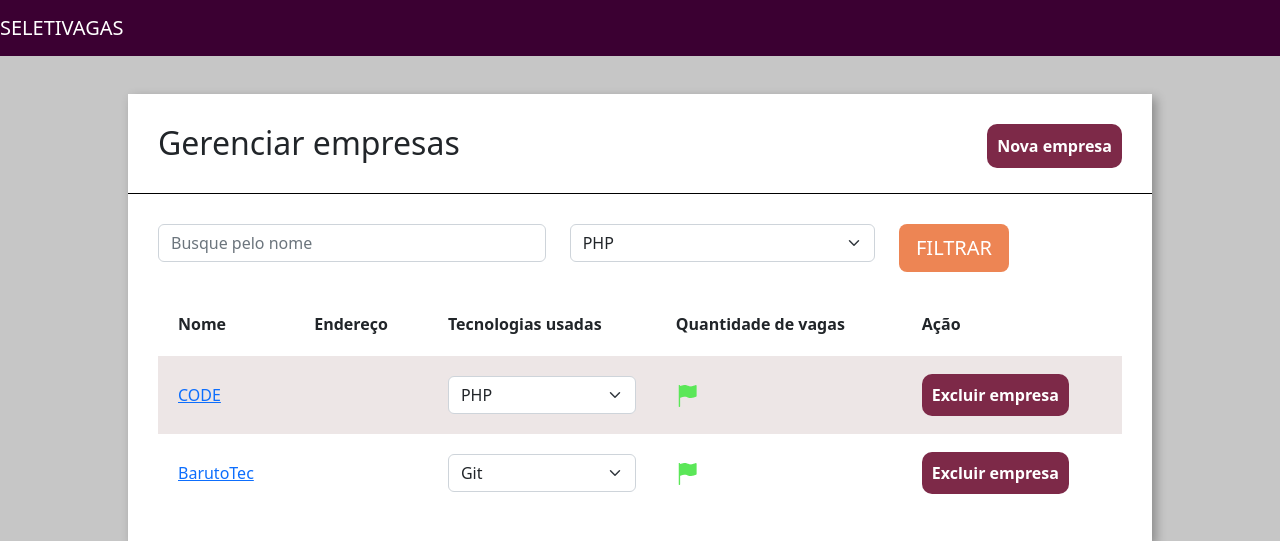
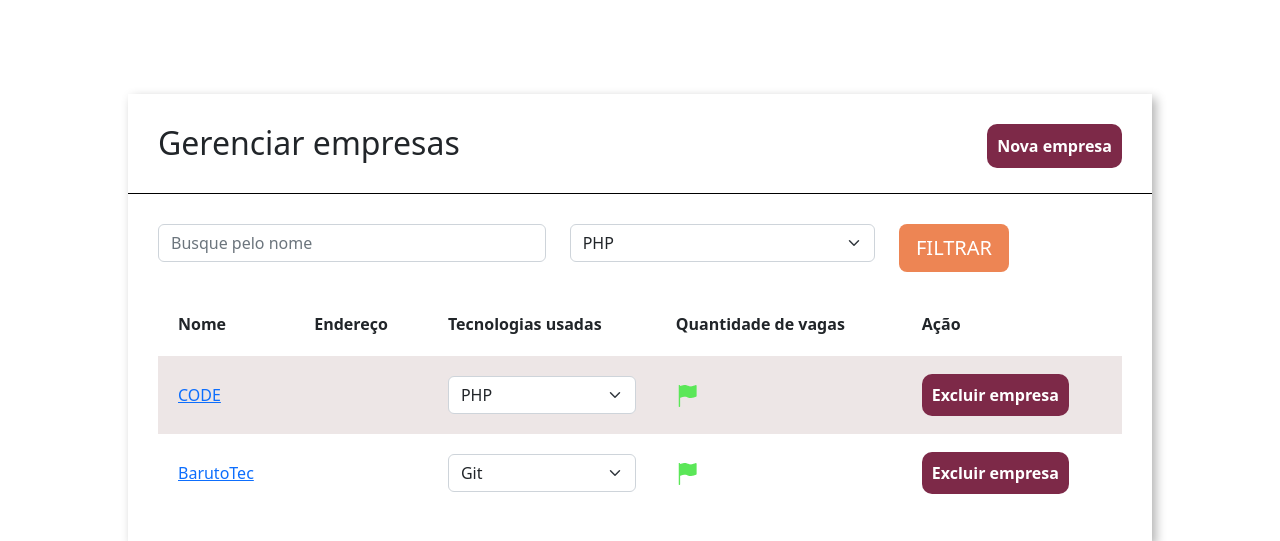
Before and after one commit to jubaruto/seletivagas, a Django app: page /home/empresas/ in a window 1280 px wide. Shown: the top 541 px of the page. Run offline with Django 4.2, Linux system fonts and the light colour scheme; data comes from the database, SQL or seed files in the repository.

Commit message:
Foi realizado modificação no código

```diff
--- a/templates/base.html
+++ b/templates/base.html
@@ -3,7 +3,6 @@
 <html lang="pt-BR">
   <head>
     <meta charset="utf-8">
-    <link href="{% static 'base/css/base.css' %}" rel="stylesheet">
     <meta name="viewport" content="width=device-width, initial-scale=1">
     <title>{% block 'title' %}{% endblock%}</title>
     <link href="https://cdn.jsdelivr.net/npm/bootstrap@5.2.2/dist/css/bootstrap.min.css" rel="stylesheet">
@@ -12,10 +11,11 @@
   <body>
 
     <nav class="navbar navbar-expand-lg navbar-dark bg-nav">
-        <a class="navbar-brand" href="#">SELETIVAGAS</a>
+        <a class="navbar-brand" href="#">SELETI.VE</a>
         <button class="navbar-toggler" type="button" data-toggle="collapse" data-target="#navbarNav" aria-controls="navbarNav" aria-expanded="false" aria-label="Toggle navigation">
             <span class="navbar-toggler-icon"></span>
         </button>
+
     </nav>
 
     {% block 'body' %}{% endblock%}
```
